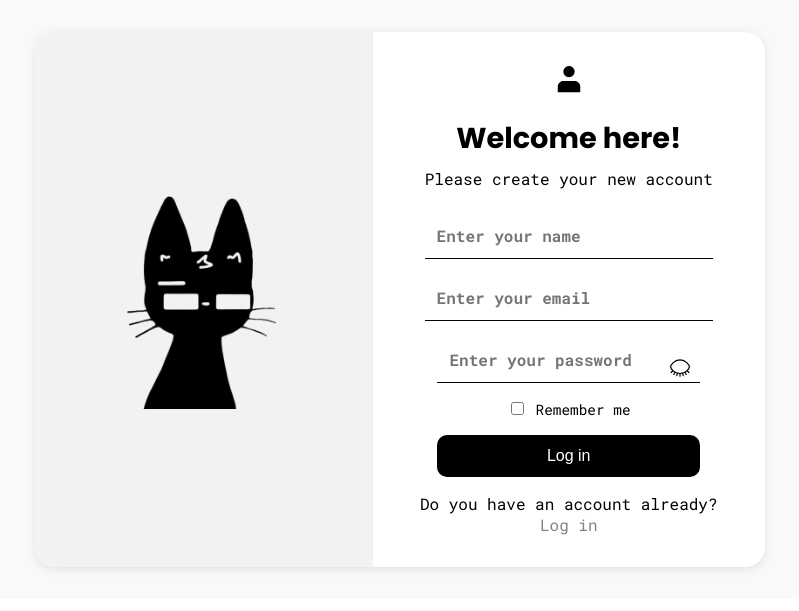
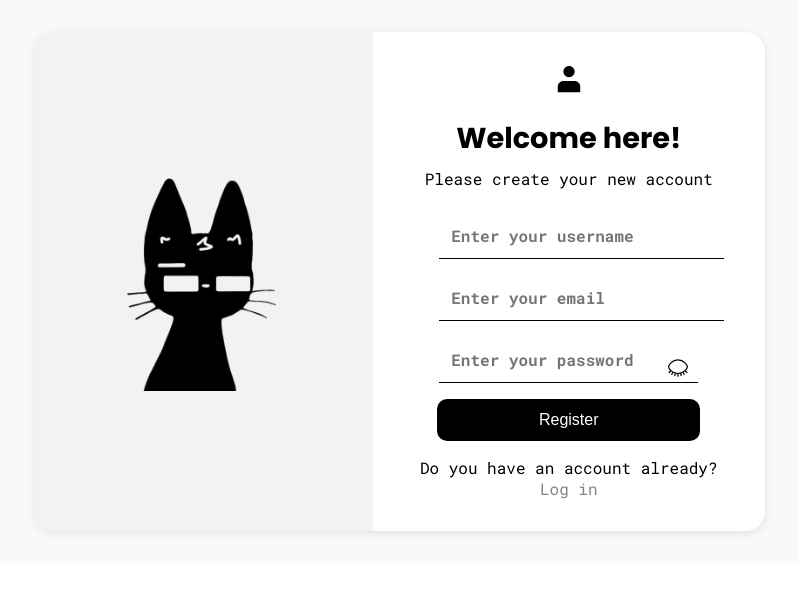
Before and after one commit to tinocoAlexander/SurveyAnalytics, a Django app: page /register/ in a window 1280 px wide. Shown: the part 140-751 px from the top of the page, without its empty margins (240-1039 px from the left). Run offline with Django 5.2, Linux system fonts and the light colour scheme.

Commit message:
Register form is functional

```diff
--- a/survey_analytics/static/css/login.css
+++ b/survey_analytics/static/css/login.css
@@ -5,11 +5,11 @@
 */
 
 .icons {
-    width: 1.875rem; /* 30px */
+    width: 1.875rem;
 }
 
 .eyeIcon {
-    width: 1.5625rem; /* 25px */
+    width: 1.5625rem;
 }
 
 .login-container {
@@ -25,7 +25,7 @@
     width: 60%;
     background-color: #fff;
     border-radius: 1.25rem; /* 20px */
-    box-shadow: 0 0.125rem 0.625rem rgba(0, 0, 0, 0.1); /* 0 2px 10px */
+    box-shadow: 0 0.125rem 0.625rem rgba(0, 0, 0, 0.1);
     overflow: hidden;
 }
 
@@ -59,13 +59,13 @@
 
 h1 {
     font-family: "Poppins", sans-serif;
-    font-size: 1.8rem; /* 28.8px */
+    font-size: 1.8rem;
     margin-bottom: 0.5rem;
 }
 
 p {
     color: black;
-    font-size: 1rem; /* 16px */
+    font-size: 1rem;
     margin: 0;
 }
 
@@ -84,8 +84,8 @@ form {
 
 .form-input {
     width: 90%;
-    padding: 0.75rem; /* 12px */
-    padding-right: 2.5rem; /* 40px */
+    padding: 0.75rem;
+    padding-right: 2.5rem;
     border: none;
     border-bottom: 1px solid #000000;
     font-size: 1rem;
@@ -104,11 +104,11 @@ form {
 
 .password-toggle {
     position: absolute;
-    right: 0.625rem; /* 10px */
+    right: 0.625rem;
     top: 50%;
     transform: translateY(-50%);
     cursor: pointer;
-    width: 1.25rem; /* 20px */
+    width: 1.25rem;
     height: auto;
     color: #666;
 }
@@ -137,7 +137,7 @@ form {
     background-color: #000;
     color: #fff;
     border: none;
-    border-radius: 0.625rem; /* 10px */
+    border-radius: 0.625rem;
     font-size: 1rem;
     cursor: pointer;
     transition: background-color 0.3s;
--- /dev/null
+++ b/survey_analytics/users/forms.py
@@ -0,0 +1,40 @@
+# users/forms.py
+from django import forms
+from django.contrib.auth.models import User
+
+class UserRegisterForm(forms.ModelForm):
+    password = forms.CharField(
+        widget=forms.PasswordInput(attrs={
+            'class': 'form-input',
+            'id': 'password',
+            'placeholder': 'Enter your password'
+        }),
+    )
+
+    class Meta:
+        model = User
+        fields = ['username', 'email', 'password']
+        widgets = {
+            'username': forms.TextInput(attrs={
+                'class': 'form-input',
+                'placeholder': 'Enter your username'
+            }),
+            'email': forms.EmailInput(attrs={
+                'class': 'form-input',
+                'placeholder': 'Enter your email'
+            }),
+        }
+
+    def clean_email(self):
+        email = self.cleaned_data.get('email')
+        if User.objects.filter(email=email).exists():
+            raise forms.ValidationError("This email is already in use.")
+        return email
+
+    def save(self, commit=True):
+        user = super().save(commit=False)
+        # Guarda la contraseña de forma cifrada
+        user.set_password(self.cleaned_data["password"])
+        if commit:
+            user.save()
+        return user
--- a/survey_analytics/users/templates/users/register.html
+++ b/survey_analytics/users/templates/users/register.html
@@ -22,27 +22,38 @@
                 <h1>Welcome here!</h1>
                 <p>Please create your new account</p>
             </div>
-            <form>
-                <input type="text" id="name" class="form-input" placeholder="Enter your name">
-                <input type="email" id="email" class="form-input" placeholder="Enter your email">
+            <form method="post">
+                {% csrf_token %}
 
-                <div class="password-container">
-                    <input type="password" id="password" class="form-input" placeholder="Enter your password">
-                    <img
-                        src="{% static 'images/icons/eyeClosedIcon.svg' %}"
-                        alt="Error while loading the image"
-                        id="toggle-password"
-                        class="password-toggle"
-                        onclick="togglePasswordVisibility()">
+                <div class="form-group">
+                    {{ form.username }}
+                    {% if form.username.errors %}
+                        <div class="error">{{ form.username.errors }}</div>
+                    {% endif %}
                 </div>
 
-                <div class="form-options">
-                    <label>
-                        <input type="checkbox"> Remember me
-                    </label>
+                <div class="form-group">
+                    {{ form.email }}
+                    {% if form.email.errors %}
+                        <div class="error">{{ form.email.errors }}</div>
+                    {% endif %}
                 </div>
 
-                <button type="submit" class="btn-login">Log in</button>
+                <div class="form-group">
+                    <div class="password-container">
+                        {{ form.password }}
+                        <img src="{% static 'images/icons/eyeClosedIcon.svg' %}"
+                             alt="Error while loading the image"
+                             id="toggle-password"
+                             class="password-toggle"
+                             onclick="togglePasswordVisibility()">
+                    </div>
+                    {% if form.password.errors %}
+                        <div class="error">{{ form.password.errors }}</div>
+                    {% endif %}
+                </div>
+
+                <button type="submit" class="btn-login">Register</button>
             </form>
             <div class="form-footer">
                 <p>Do you have an account already? <br> <a href="{% url 'users:login' %}">Log in</a></p>
--- a/survey_analytics/users/views.py
+++ b/survey_analytics/users/views.py
@@ -1,6 +1,6 @@
 from django.shortcuts import render, redirect
 from django.contrib.auth import logout as auth_logout
-
+from .forms import UserRegisterForm
 
 def index(request):
     title = "Homepage"
@@ -12,8 +12,14 @@ def login(request):
 
 def register(request):
     title = "Register"
-    return render(request, 'users/register.html', {'title': title})
-
+    if request.method == 'POST':
+        form = UserRegisterForm(request.POST)
+        if form.is_valid():
+            form.save()
+            return redirect('users:login')
+    else:
+        form = UserRegisterForm()
+    return render(request, 'users/register.html', {'title':title, 'form': form})
 def logout(request):
     auth_logout(request)
     return redirect('users:index')
```
